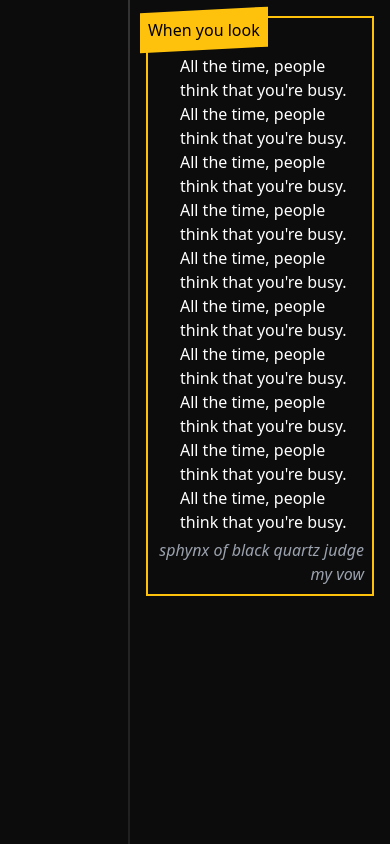
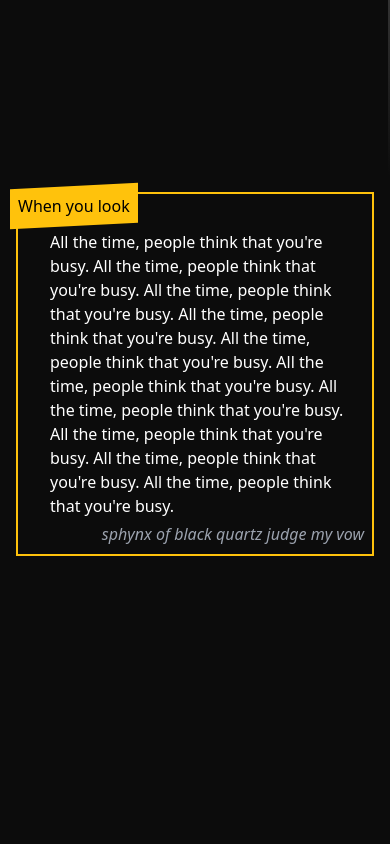
Before and after one commit to JJPSeno/nuxt-anime-playground, a Nuxt app: page /my-works in a window 390 px wide. Shown: the top 844 px of the page. Built offline with nearby package versions, Linux system fonts and the light colour scheme.

Commit message:
Update responsiveness

```diff
--- a/pages/my-works.vue
+++ b/pages/my-works.vue
@@ -4,15 +4,15 @@
 <template>
   <div>
     <main
-      class="bg-primary flex"
+      class="bg-primary flex flex-col sm:flex-row"
     >
     <div
-      class="basis-1/3 custom-border relative"
+      class="w-full h-44 sm:h-auto sm:w-1/3 lg:min-w-80 lg:w-80 shrink-0 custom-border relative"
     >
 
     </div>
     <div
-      class="flex flex-col items-end basis-2/3 p-4"
+      class="flex flex-col basis-auto p-4 max-w-screen-xl"
     >
       <section
         id="#game-dev"
@@ -32,7 +32,7 @@
           All the time, people think that you're busy. All the time, people think that you're busy. All the time, people think that you're busy. All the time, people think that you're busy. All the time, people think that you're busy. All the time, people think that you're busy. All the time, people think that you're busy. All the time, people think that you're busy. All the time, people think that you're busy. All the time, people think that you're busy.
         </p>
         <p
-          class="z-20 text-right italic text-dark text-md"
+          class="ml-8 z-20 text-right italic text-dark text-md"
         >
           sphynx of black quartz judge my vow
         </p>
@@ -68,7 +68,7 @@
       class="bg-primary h-dvh relative"
     >
       <div
-        class="absolute bottom-10 right-10 w-32 h-32 bg-secondary"
+        class="absolute bottom-10 right-10 w-1/12 lg:w-[5%] aspect-square bg-secondary"
       />
     </div>
   </div>
@@ -86,7 +86,4 @@
   pointer-events: none;
 }
 
-.custom-border {
-  @apply relative;
-}
 </style>
```
